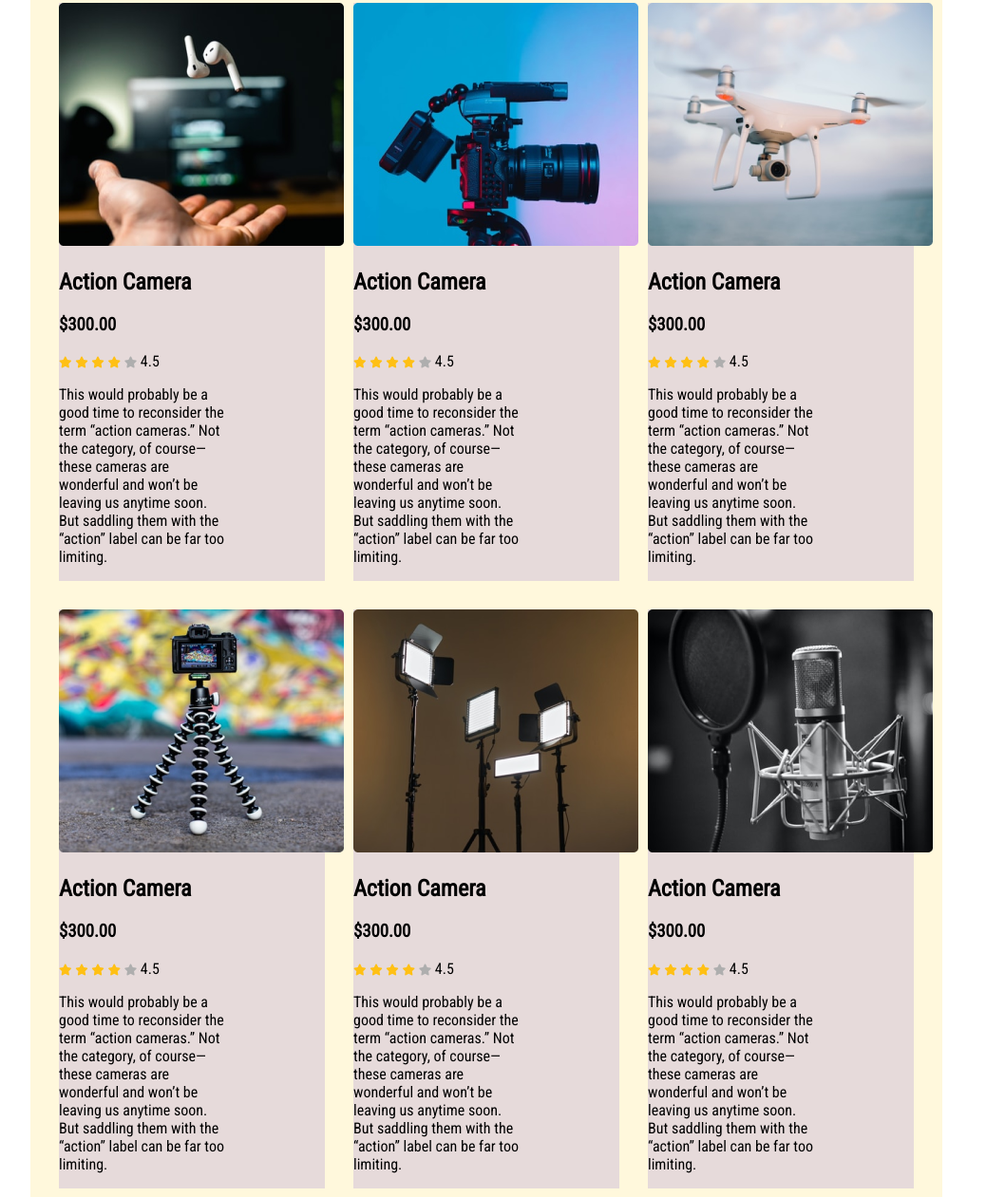
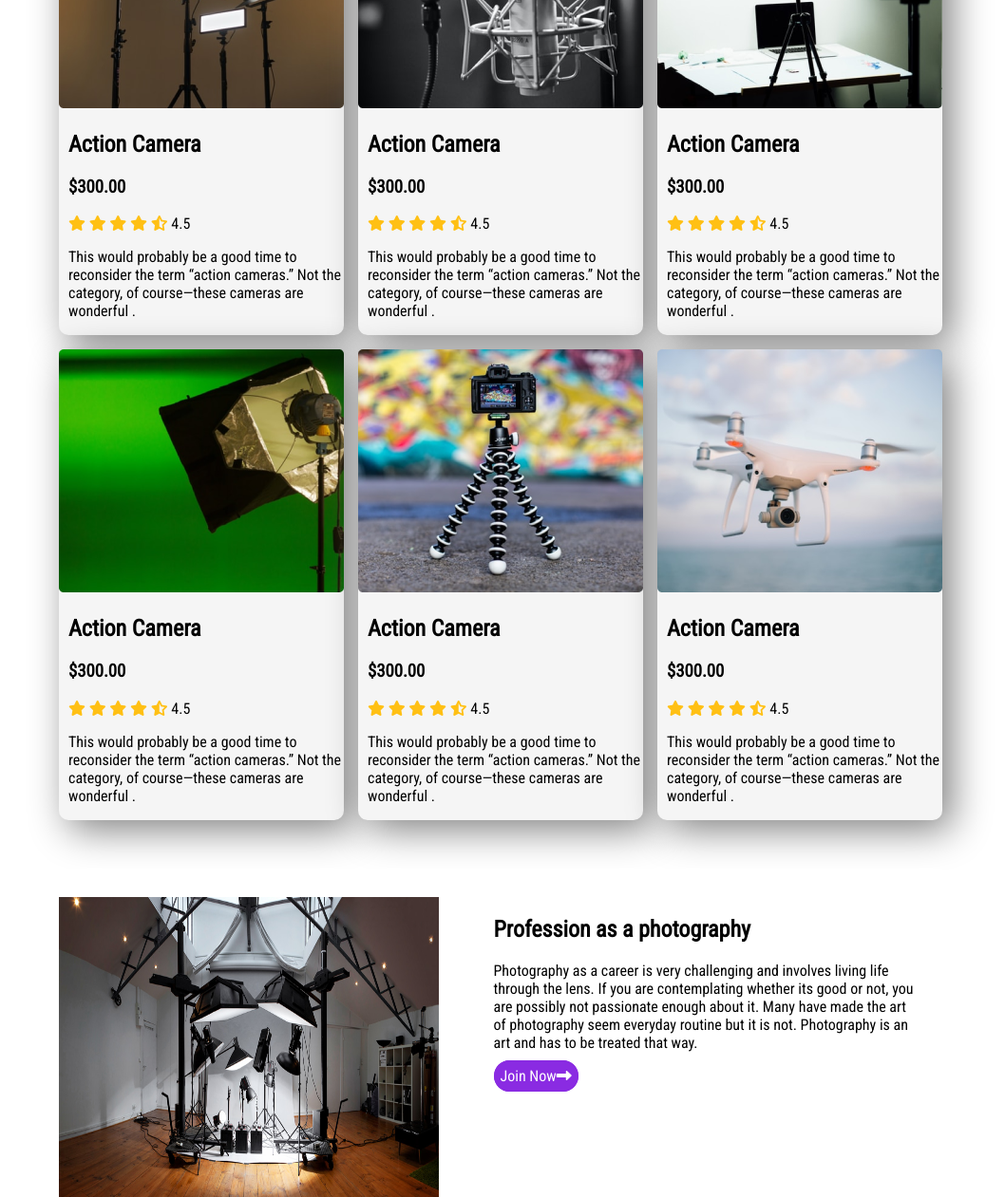
Before and after one commit to Farhad-anik/Assignment-2, a plain HTML site: page index.html in a window 1280 px wide. Shown: the part 1539-2800 px from the top of the page at 95% size, without its empty margins (128-1186 px from the left). Drawn offline with Linux system fonts and the light colour scheme.

Commit message:
modify media query

```diff
--- a/index.html
+++ b/index.html
@@ -27,8 +27,8 @@
                 <span class="link">
                     <li><a href="">Home</a></li>
                     <li><a href="">Products</a></li>
-                    <li><a href="">Sign up</a></li>
-                    <li><a href="">Log in</a></li>
+
+
                     <li><a href=""><i class="fas fa-search"></i></a></li>
                     <li><a href=""><i class="fas fa-cart-plus"></i></a></li>
                 </span>
@@ -52,7 +52,7 @@
                     <a class="button" href=""><span>Preebook</span><i class="fas fa-long-arrow-alt-right"></i></a>
                 </div>
                 <div class="main-camera">
-                    <img src="images/main-camera.png" alt="Main Camera">
+                    <img class="transition" src="images/main-camera.png" alt="Main Camera">
                 </div>
             </article>
 
@@ -66,9 +66,8 @@
                     <li><img src="logos/Amazon.svg"></li>
                     <li><img src="logos/Daraz.pk Logo.svg"></li>
                     <li><img src="logos/Ebay.svg"></li>
-                    <li><img src="logos/Rakuten.svg"></li>
-                    <li><img src="logos/Target.svg"></li>
-                    <li> <img src="logos/Walmart.svg"></li>
+
+
                 </ul>
 
             </div>
@@ -77,30 +76,142 @@
         <section class="container">
             <h2 class="section-title">Popular Collection</h2>
             <div class="popular-collections">
-                <article class="product">
+                <div class="product">
 
                     <div class="ProductOfImage">
-                        <img src="images/action.png">
+                        <img src="images/airpod.png">
                     </div>
                     <div class="product-detail">
                         <h2>Action Camera</h2>
                         <h3>$300.00</h3>
-                        <span>
+                        <div>
                             <i class="fas fa-star filled"></i>
                             <i class="fas fa-star filled"></i>
                             <i class="fas fa-star filled"></i>
                             <i class="fas fa-star filled"></i>
-                            <i class="fas fa-star empty"></i>
-                        </span>
+                            <i class="fas fa-star-half-alt"></i>
                             <span class="rating">4.5</span>
+                        </div>
 
 
-                        <p>This would probably be a good time to reconsider the term “action cameras.” Not the category,
+
+                        <div>
+                            <p>This would probably be a good time to reconsider the term “action cameras.” Not the
+                                category,
                                 of
                                 course—these cameras are wonderful .</p>
                         </div>
-                </article>
-                <article class="product">
+                    </div>
+                </div>
+                <div class="product">
+
+                    <div class="ProductOfImage">
+                        <img src="images/camera.png">
+                    </div>
+                    <div class="product-detail">
+                        <h2>Action Camera</h2>
+                        <h3>$300.00</h3>
+                        <div>
+                            <i class="fas fa-star filled"></i>
+                            <i class="fas fa-star filled"></i>
+                            <i class="fas fa-star filled"></i>
+                            <i class="fas fa-star filled"></i>
+                            <i class="fas fa-star-half-alt"></i>
+                            <span class="rating">4.5</span>
+                        </div>
+
+
+
+                        <div>
+                            <p>This would probably be a good time to reconsider the term “action cameras.” Not the
+                                category,
+                                of
+                                course—these cameras are wonderful .</p>
+                        </div>
+                    </div>
+                </div>
+                <div class="product">
+
+                    <div class="ProductOfImage">
+                        <img src="images/drone.png">
+                    </div>
+                    <div class="product-detail">
+                        <h2>Action Camera</h2>
+                        <h3>$300.00</h3>
+                        <div>
+                            <i class="fas fa-star filled"></i>
+                            <i class="fas fa-star filled"></i>
+                            <i class="fas fa-star filled"></i>
+                            <i class="fas fa-star filled"></i>
+                            <i class="fas fa-star-half-alt"></i>
+                            <span class="rating">4.5</span>
+                        </div>
+
+
+
+                        <div>
+                            <p>This would probably be a good time to reconsider the term “action cameras.” Not the
+                                category,
+                                of
+                                course—these cameras are wonderful .</p>
+                        </div>
+                    </div>
+                </div>
+                <div class="product">
+
+                    <div class="ProductOfImage">
+                        <img src="images/lights.png">
+                    </div>
+                    <div class="product-detail">
+                        <h2>Action Camera</h2>
+                        <h3>$300.00</h3>
+                        <div>
+                            <i class="fas fa-star filled"></i>
+                            <i class="fas fa-star filled"></i>
+                            <i class="fas fa-star filled"></i>
+                            <i class="fas fa-star filled"></i>
+                            <i class="fas fa-star-half-alt"></i>
+                            <span class="rating">4.5</span>
+                        </div>
+
+
+
+                        <div>
+                            <p>This would probably be a good time to reconsider the term “action cameras.” Not the
+                                category,
+                                of
+                                course—these cameras are wonderful .</p>
+                        </div>
+                    </div>
+                </div>
+                <div class="product">
+
+                    <div class="ProductOfImage">
+                        <img src="images/mic.png">
+                    </div>
+                    <div class="product-detail">
+                        <h2>Action Camera</h2>
+                        <h3>$300.00</h3>
+                        <div>
+                            <i class="fas fa-star filled"></i>
+                            <i class="fas fa-star filled"></i>
+                            <i class="fas fa-star filled"></i>
+                            <i class="fas fa-star filled"></i>
+                            <i class="fas fa-star-half-alt"></i>
+                            <span class="rating">4.5</span>
+                        </div>
+
+
+
+                        <div>
+                            <p>This would probably be a good time to reconsider the term “action cameras.” Not the
+                                category,
+                                of
+                                course—these cameras are wonderful .</p>
+                        </div>
+                    </div>
+                </div>
+                <div class="product">
 
                     <div class="ProductOfImage">
                         <img src="images/setup.png">
@@ -108,22 +219,27 @@
                     <div class="product-detail">
                         <h2>Action Camera</h2>
                         <h3>$300.00</h3>
-                        <span>
+                        <div>
                             <i class="fas fa-star filled"></i>
                             <i class="fas fa-star filled"></i>
                             <i class="fas fa-star filled"></i>
                             <i class="fas fa-star filled"></i>
-                            <i class="fas fa-star empty"></i>
-                        </span>
+                            <i class="fas fa-star-half-alt"></i>
                             <span class="rating">4.5</span>
+                        </div>
 
 
-                        <p>This would probably be a good time to reconsider the term “action cameras.” Not the category,
+
+                        <div>
+                            <p>This would probably be a good time to reconsider the term “action cameras.” Not the
+                                category,
                                 of
-                            course—these cameras are wonderful</p>
+                                course—these cameras are wonderful .</p>
                         </div>
-                </article>
-                <article class="product">
+                    </div>
+
+                </div>
+                <div class="product">
 
                     <div class="ProductOfImage">
                         <img src="images/single-light.png">
@@ -131,74 +247,50 @@
                     <div class="product-detail">
                         <h2>Action Camera</h2>
                         <h3>$300.00</h3>
-                        <span>
+                        <div>
                             <i class="fas fa-star filled"></i>
                             <i class="fas fa-star filled"></i>
                             <i class="fas fa-star filled"></i>
                             <i class="fas fa-star filled"></i>
-                            <i class="fas fa-star empty"></i>
-                        </span>
+                            <i class="fas fa-star-half-alt"></i>
                             <span class="rating">4.5</span>
-
-
-                        <p>This would probably be a good time to reconsider the term “action cameras.” Not the category,
+                        </div>
+                        <div>
+                            <p>This would probably be a good time to reconsider the term “action cameras.” Not the
+                                category,
                                 of
-                            course—these cameras are wonderful and won’t be leaving us anytime soon. But saddling them
-                            with
-                            the “action” label can be far too limiting.</p>
+                                course—these cameras are wonderful .</p>
                         </div>
-                </article>
-                <article class="product">
+                    </div>
+                </div>
+                <div class="product">
 
                     <div class="ProductOfImage">
-                        <img src="images/airpod.png">
+                        <img src="images/tripod.png">
                     </div>
                     <div class="product-detail">
                         <h2>Action Camera</h2>
                         <h3>$300.00</h3>
-                        <span>
+                        <div>
                             <i class="fas fa-star filled"></i>
                             <i class="fas fa-star filled"></i>
                             <i class="fas fa-star filled"></i>
                             <i class="fas fa-star filled"></i>
-                            <i class="fas fa-star empty"></i>
-                        </span>
+                            <i class="fas fa-star-half-alt"></i>
                             <span class="rating">4.5</span>
+                        </div>
 
 
-                        <p>This would probably be a good time to reconsider the term “action cameras.” Not the category,
+
+                        <div>
+                            <p>This would probably be a good time to reconsider the term “action cameras.” Not the
+                                category,
                                 of
-                            course—these cameras are wonderful and won’t be leaving us anytime soon. But saddling them
-                            with
-                            the “action” label can be far too limiting.</p>
+                                course—these cameras are wonderful .</p>
                         </div>
-                </article>
-                <article class="product">
-
-                    <div class="ProductOfImage">
-                        <img src="images/camera.png">
                     </div>
-                    <div class="product-detail">
-                        <h2>Action Camera</h2>
-                        <h3>$300.00</h3>
-                        <span>
-                            <i class="fas fa-star filled"></i>
-                            <i class="fas fa-star filled"></i>
-                            <i class="fas fa-star filled"></i>
-                            <i class="fas fa-star filled"></i>
-                            <i class="fas fa-star empty"></i>
-                        </span>
-                        <span class="rating">4.5</span>
-
-
-                        <p>This would probably be a good time to reconsider the term “action cameras.” Not the category,
-                            of
-                            course—these cameras are wonderful and won’t be leaving us anytime soon. But saddling them
-                            with
-                            the “action” label can be far too limiting.</p>
                 </div>
-                </article>
-                <article class="product">
+                <div class="product">
 
                     <div class="ProductOfImage">
                         <img src="images/drone.png">
@@ -206,103 +298,49 @@
                     <div class="product-detail">
                         <h2>Action Camera</h2>
                         <h3>$300.00</h3>
-                        <span>
+                        <div>
                             <i class="fas fa-star filled"></i>
                             <i class="fas fa-star filled"></i>
                             <i class="fas fa-star filled"></i>
                             <i class="fas fa-star filled"></i>
-                            <i class="fas fa-star empty"></i>
-                        </span>
+                            <i class="fas fa-star-half-alt"></i>
                             <span class="rating">4.5</span>
+                        </div>
 
+                        <div>
+                            <p>This would probably be a good time to reconsider the term “action cameras.” Not the
+                                category,
+                                of
+                                course—these cameras are wonderful .</p>
+                        </div>
+                    </div>
+                </div>
+            </div>
+        </section>
+        <section class="container">
 
-                        <p>This would probably be a good time to reconsider the term “action cameras.” Not the category,
-                            of
-                            course—these cameras are wonderful and won’t be leaving us anytime soon. But saddling them
-                            with
-                            the “action” label can be far too limiting.</p>
+            <div class="studio-features">
+                <div class="photo-studio">
+                    <img src="images/studio.jpg" alt="" height="400px" width="400px">
                 </div>
-                </article>
-                <article class="product">
-
-                    <div class="ProductOfImage">
-                        <img src="images/tripod.png">
+                <div class="studio-info">
+                    <h1>Profession as a photography</h1>
+                    <p>Photography as a career is very challenging and involves living life through the lens. If you are
+                        contemplating whether its good or not, you are possibly not passionate enough about it. Many
+                        have made the art of photography seem everyday routine but it is not. Photography is an art and
+                        has to be treated that way.</p>
+                    <a class="button" href="https://digitalworldbeauty.com/" target="_blank"><span>Join Now</span><i
+                            class="fas fa-long-arrow-alt-right"></i></a>
                 </div>
-                    <div class="product-detail">
-                        <h2>Action Camera</h2>
-                        <h3>$300.00</h3>
-                        <span>
-                            <i class="fas fa-star filled"></i>
-                            <i class="fas fa-star filled"></i>
-                            <i class="fas fa-star filled"></i>
-                            <i class="fas fa-star filled"></i>
-                            <i class="fas fa-star empty"></i>
-                        </span>
-                        <span class="rating">4.5</span>
-
-
-                        <p>This would probably be a good time to reconsider the term “action cameras.” Not the category,
-                            of
-                            course—these cameras are wonderful and won’t be leaving us anytime soon. But saddling them
-                            with
-                            the “action” label can be far too limiting.</p>
-                    </div>
-                </article>
-                <article class="product">
-
-                    <div class="ProductOfImage">
-                        <img src="images/lights.png">
-                    </div>
-                    <div class="product-detail">
-                        <h2>Action Camera</h2>
-                        <h3>$300.00</h3>
-                        <span>
-                            <i class="fas fa-star filled"></i>
-                            <i class="fas fa-star filled"></i>
-                            <i class="fas fa-star filled"></i>
-                            <i class="fas fa-star filled"></i>
-                            <i class="fas fa-star empty"></i>
-                        </span>
-                        <span class="rating">4.5</span>
-
-
-                        <p>This would probably be a good time to reconsider the term “action cameras.” Not the category,
-                            of
-                            course—these cameras are wonderful and won’t be leaving us anytime soon. But saddling them
-                            with
-                            the “action” label can be far too limiting.</p>
-                    </div>
-                </article>
-                <article class="product">
-
-                    <div class="ProductOfImage">
-                        <img src="images/mic.png">
-                    </div>
-                    <div class="product-detail">
-                        <h2>Action Camera</h2>
-                        <h3>$300.00</h3>
-                        <span>
-                            <i class="fas fa-star filled"></i>
-                            <i class="fas fa-star filled"></i>
-                            <i class="fas fa-star filled"></i>
-                            <i class="fas fa-star filled"></i>
-                            <i class="fas fa-star empty"></i>
-                        </span>
-                        <span class="rating">4.5</span>
-
-
-                        <p>This would probably be a good time to reconsider the term “action cameras.” Not the category,
-                            of
-                            course—these cameras are wonderful and won’t be leaving us anytime soon. But saddling them
-                            with
-                            the “action” label can be far too limiting.</p>
-                    </div>
-                </article>
-
             </div>
 
 
         </section>
+        <footer>
+            <h2>Influencer Products</h2>
+            <p>Copyright &copy; 2022 incluencer products</p>
+            <p>All rights reserved</p>
+        </footer>
     </main>
 
 </body>
--- a/style.css
+++ b/style.css
@@ -4,9 +4,11 @@ font-family: 'Roboto Condensed', sans-serif;
 
 }
 main{
+
     display: flex;
     flex-direction: column;
     align-items: center;}
+
 nav ul{
     list-style: none;
     display: flex;
@@ -17,7 +19,7 @@ nav ul{
 nav a{
     text-decoration: none;
     color: black;
-    font-size: 1.5em
+    font-size: 1.5em;
 }
 nav li
 {
@@ -29,9 +31,9 @@ nav li
 
 }
 .container
-{   display: grid;
-    align-items: center;
-    background-color: cornsilk;
+{
+
+    background-color: #FFFFFF;
     width: 900px;
     padding: 30px;
     margin-top: 21px;
@@ -46,6 +48,12 @@ nav li
     grid-column-gap: 20px;
 
 }
+.transition:hover
+{
+transform: scale(1.5);
+transition: transform 1s ease-in-out;
+}
+
 .button
 {
     text-decoration: none;
@@ -78,38 +86,24 @@ nav li
 {
     display: grid;
     grid-template-columns: repeat(3, 1fr);
-    grid-column-gap: 30px;
-    grid-row-gap: 30px;
-
-
+    grid-column-gap: 15px;
+    grid-row-gap: 15px;
 }
-.ProductOfImage
-{width: 150px;
-    height: 100%;
-}
-
 .product
 {
-    display: grid;
-    align-items: center;
+    background-color: whitesmoke;
+    box-shadow: 10px 10px 40px gray;
+    width: 100%;
 
-    background-color: rgb(230, 218, 218);
+    margin-right: 5%;
+    border-radius: 10px;
 
 }
 .product-detail
 {
-    width: 180px;
+    margin-left: 10px;
 }
-
-
-.section-title
-{
-    text-align: center;
-}
-
-
-
-.fa-star
+.fa-star .fa-star-half-alt
 {
 font-size: 12px;
 }
@@ -118,9 +112,33 @@ font-size: 12px;
 
 color: #FFC014;
 }
+.fa-star-half-alt
+{
+
+    color: #FFC014;
+    }
+
 .fa-star.empty
 {
     color: #AEAEAE;
+}
+.studio-features
+{
+    display: grid;
+    grid-template-columns: repeat(2, 1fr);
+    grid-column-gap: 15px;
+
+}
+.photo-studio
+{
+   display: flex;
+}
+footer
+{
+    text-align: center;
+    color: white;
+    background-color: black;
+    width: 100%;
 }
 /* Media Queries */
 @media only screen and (max-width: 688px){
@@ -128,13 +146,27 @@ color: #FFC014;
     {
        width: 100%;
     }
-    .main-product, .popular-collections
+    .main-product, .popular-collections, .studio-features
     {
-        grid-template-columns: repeat(1, 1fr);
+        grid-template-columns: repeat(1, 1fr);  }
+
+
+    .product, .studio-features
+    {
+        text-align: center;
+
     }
-    .product
-    {
-        display: flex;
-        flex-direction: column;
-        align-items: center;
-    } }
+
+     /* tablet device  */
+   @media only screen and (min-width:688px) and (max-width:992px) {
+       }
+    .container{
+        width: 100%;
+
+    }
+     .popular-collections, .studio-features{
+        grid-template-columns: repeat(2, 1fr);
+    }
+
+
+}
```
Also changed, not shown: images/studio.jpg (added). Lines whose indentation alone changed are shown as unchanged.
